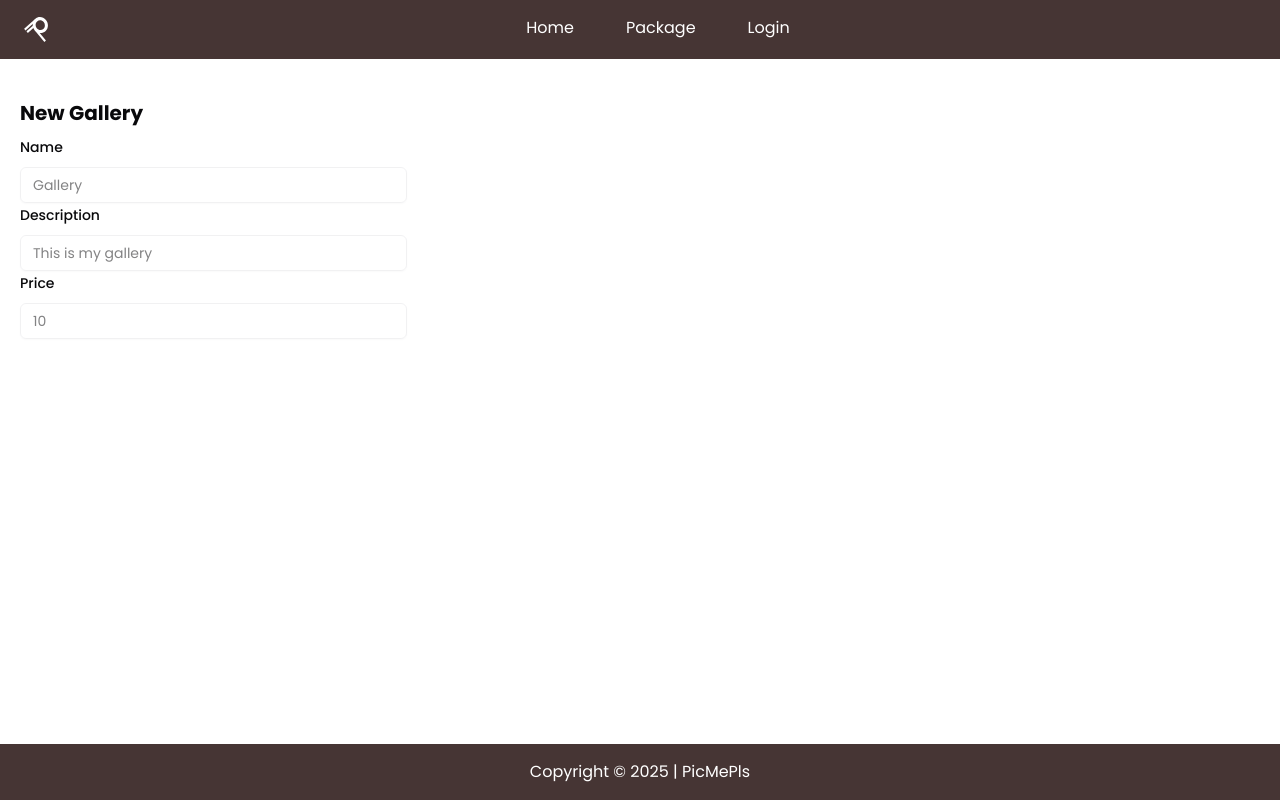
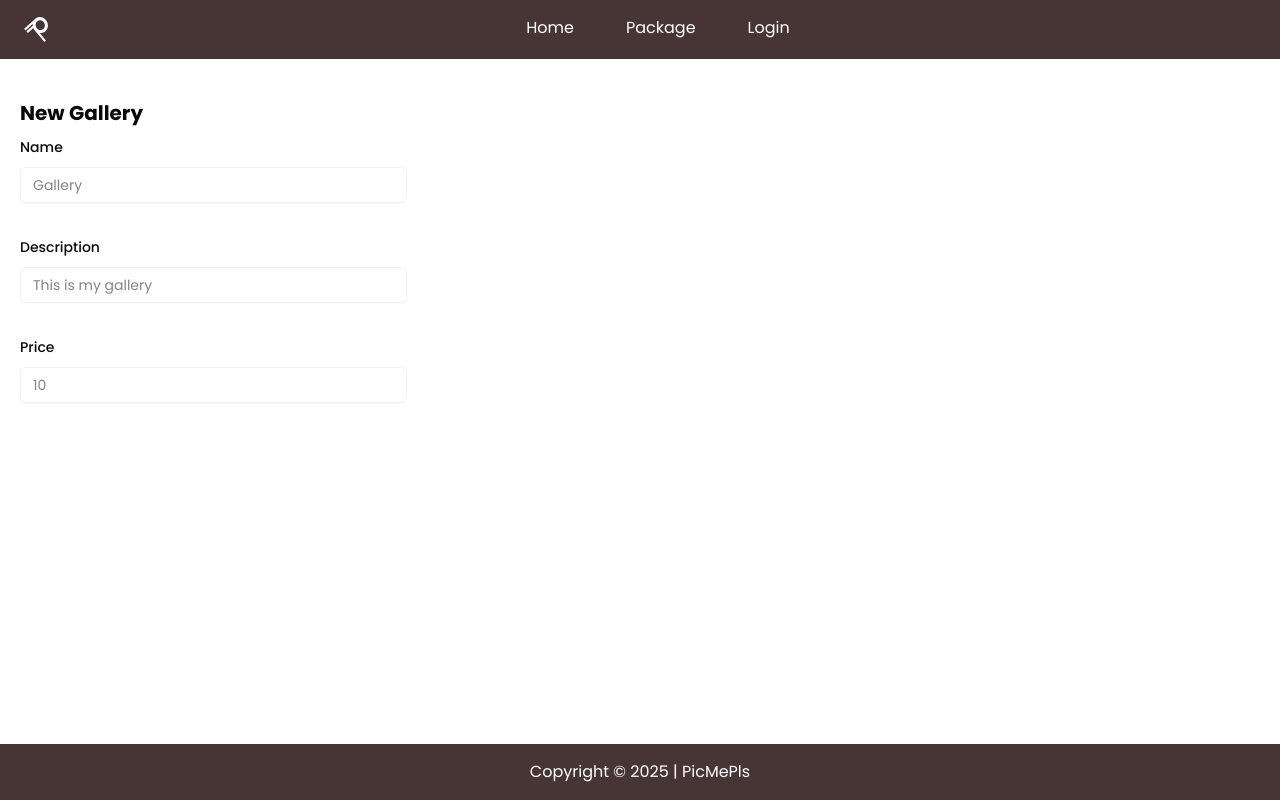
Before and after one commit to CP-RektMart/pic-me-pls-frontend, a Next.js app: page /gallery/create in a window 1280 px wide. Built offline with nearby package versions, Linux system fonts and the light colour scheme; no server answers; some icons are missing.

Commit message:
fix: form management

```diff
--- a/src/components/gallery-page/gallery-detail.tsx
+++ b/src/components/gallery-page/gallery-detail.tsx
@@ -97,15 +97,7 @@ export default function GalleryDetailSection({
                     </FormItem>
                   )}
                 />
-              </form>
-            </Form>
 
-            <Form {...form}>
-              <form
-                id='gallery-form'
-                onSubmit={form.handleSubmit(onSubmit)}
-                className='flex flex-col gap-y-8'
-              >
                 <FormField
                   control={form.control}
                   name='description'
@@ -125,15 +117,7 @@ export default function GalleryDetailSection({
                     </FormItem>
                   )}
                 />
-              </form>
-            </Form>
 
-            <Form {...form}>
-              <form
-                id='gallery-form'
-                onSubmit={form.handleSubmit(onSubmit)}
-                className='flex flex-col gap-y-8'
-              >
                 <FormField
                   control={form.control}
                   name='price'
```
